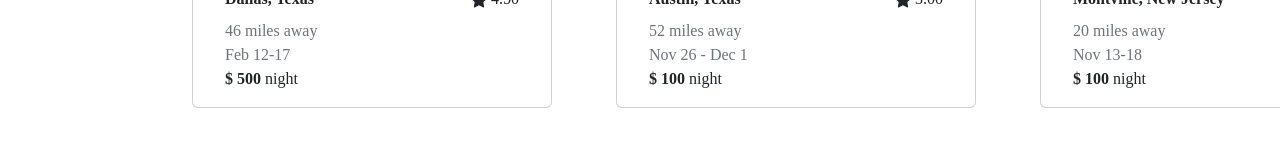
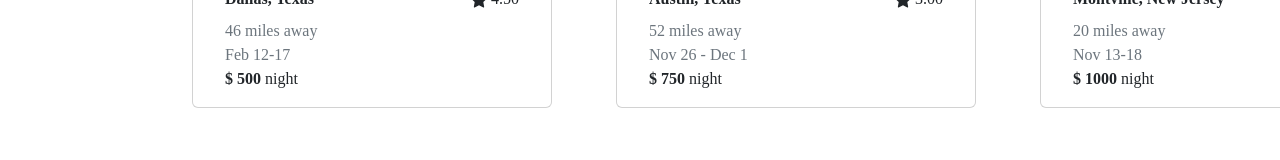
Before and after one commit to damodarh/always-home, a React (Create React App) app: page / in a window 1280 px wide. Shown: the part 391-551 px from the top of the page. Built offline with nearby package versions, Linux system fonts and the light colour scheme.

Commit message:
Code cleaning

```diff
--- a/public/properties.json
+++ b/public/properties.json
@@ -29,7 +29,6 @@
             "Prop1b.jpg"
         ],
         "rating": 4.5,
-        "avgCost": 500,
         "availability": "Feb 12-17",
         "distance": "46 miles away",
         "favorite": false
@@ -60,7 +59,6 @@
             "Prop2b.jpg"
         ],
         "rating": 3,
-        "avgCost": 100,
         "availability": "Nov 26 - Dec 1",
         "distance": "52 miles away",
         "favorite": false
@@ -95,7 +93,6 @@
             "Prop2b.jpg"
         ],
         "rating": 4,
-        "avgCost": 100,
         "availability": "Nov 13-18",
         "distance": "20 miles away",
         "favorite": false
--- a/src/components/PropertyTile/PropertyTile.js
+++ b/src/components/PropertyTile/PropertyTile.js
@@ -61,7 +61,7 @@ const PropertyTile = (props) => {
                     </li>
                     <li className="list-group-item border-0 pt-0 pb-0 text-muted">{property.distance}</li>
                     <li className="list-group-item border-0 pt-0 pb-0 text-muted">{property.availability}</li>
-                    <li className="list-group-item border-0 pt-0 pb-0"><strong>$ {property.avgCost}</strong> night</li>
+                    <li className="list-group-item border-0 pt-0 pb-0"><strong>$ {property.pricePerNight}</strong> night</li>
                 </ul>
             </div>
         </div>
```
